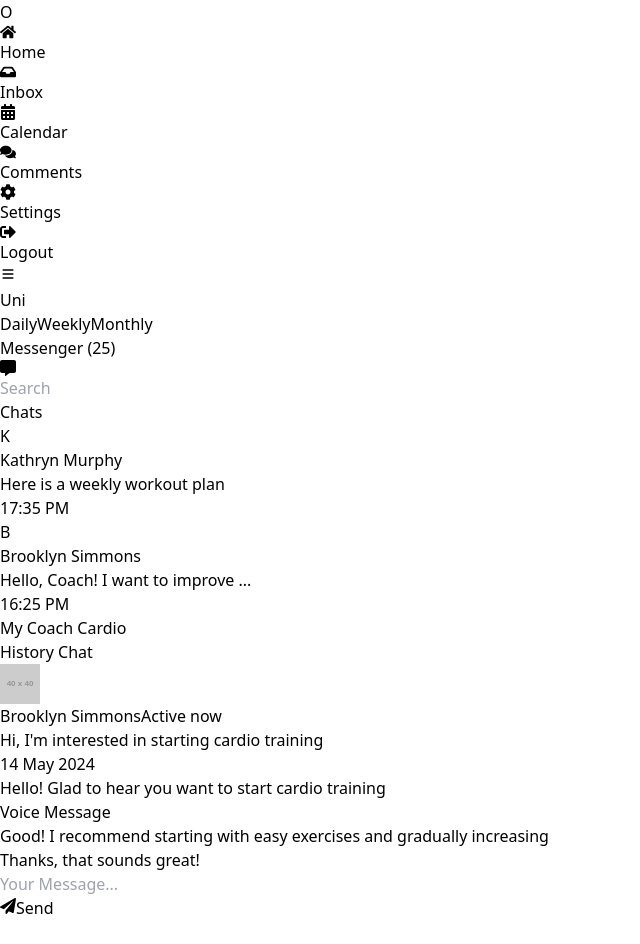
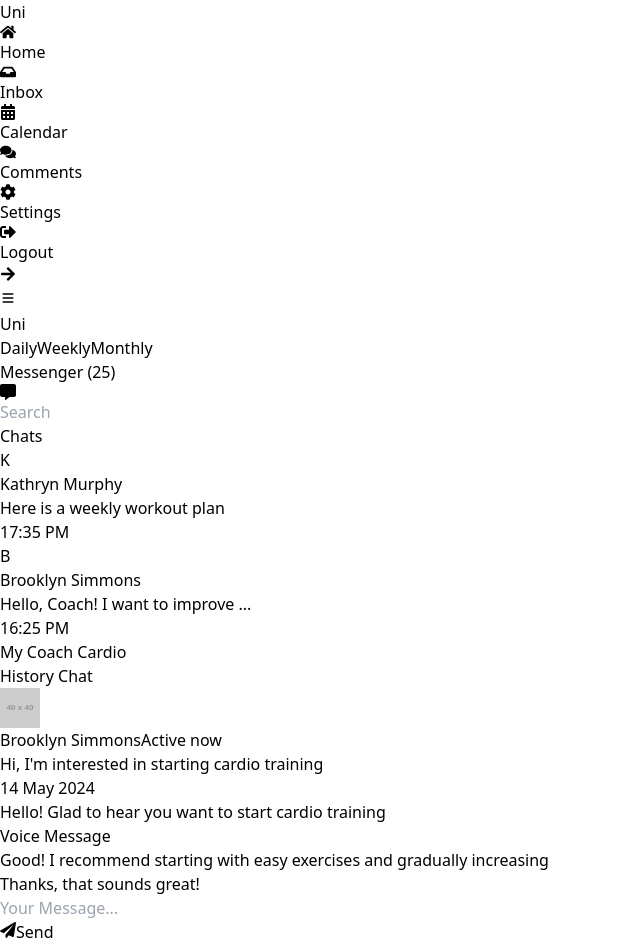
Before and after one commit to catnoirr/mychat, a Next.js app: page / in a window 1280 px wide. Shown: the whole page, without its empty margins (0-640 px from the left). Before the commit the page ends 920 px from the top, so only its background shows below. Built offline with nearby package versions, Linux system fonts and the light colour scheme.

Commit message:
sidebar all done

```diff
--- a/src/app/components/Sidebar.jsx
+++ b/src/app/components/Sidebar.jsx
@@ -1,8 +1,14 @@
 "use client";
 import { useState } from "react";
-import { FaHome, FaInbox, FaCalendarAlt, FaComments, FaCog, FaSignOutAlt, FaBars } from "react-icons/fa";
+import { FaHome, FaInbox, FaCalendarAlt, FaComments, FaCog, FaSignOutAlt, FaArrowRight } from "react-icons/fa";
 
 const Sidebar = ({ isOpen, toggleSidebar }) => {
+  const [isExpanded, setIsExpanded] = useState(false); // State for expanded view
+
+  const handleExpandToggle = () => {
+    setIsExpanded(!isExpanded); // Toggle expanded state
+  };
+
   return (
     <>
       {/* Backdrop for closing the sidebar by clicking outside */}
@@ -15,37 +21,60 @@ const Sidebar = ({ isOpen, toggleSidebar }) => {
 
       {/* Sidebar */}
       <div
-        className={`fixed top-0 left-2  h-full w-28 bg-black  rounded-full border-gray-800 flex flex-col items-center py-4 space-y-8 shadow-md transform transition-transform duration-300 z-50 ${
+        className={`fixed top-0 -left-1 rounded-r-3xl h-full w-28 transition-all duration-300 bg-black border-gray-800 flex flex-col items-center py-4 space-y-8 shadow-md z-50 ${
           isOpen ? "translate-x-0" : "-translate-x-full"
-        }`}
+        } ${isExpanded ? " w-52" : " w-28"}`} // Sidebar stays at same width but changes padding on expand
       >
         {/* Logo at the top */}
-        <div className="w-10 h-10 rounded-full bg-white flex items-center justify-center">
-          <span className="text-black font-bold text-xl">O</span> {/* Replace with your logo */}
+        <div className="w-16 h-16 rounded-full bg-white flex items-center justify-center border-4">
+          <span className="text-black  text-xl font-thin">Uni</span> {/* Replace with your logo */}
         </div>
 
         {/* Sidebar icons */}
-        <nav className="flex flex-col space-y-4">
-          <SidebarIcon icon={<FaHome className="h-6 w-6" />} label="Home" />
-          <SidebarIcon icon={<FaInbox className="h-6 w-6" />} label="Inbox" />
-          <SidebarIcon icon={<FaCalendarAlt className="h-6 w-6" />} label="Calendar" />
-          <SidebarIcon icon={<FaComments className="h-6 w-6" />} label="Comments" />
-          <SidebarIcon icon={<FaCog className="h-6 w-6" />} label="Settings" />
+        <nav
+          className={`flex flex-col space-y-4 mt-4 ${
+            isExpanded ? "items-start" : "items-center" // Align left when expanded, center when collapsed
+          }`}
+        >
+          <SidebarIcon icon={<FaHome className="h-6 w-6" />} label="Home" isExpanded={isExpanded} />
+          <SidebarIcon icon={<FaInbox className="h-6 w-6" />} label="Inbox" isExpanded={isExpanded} />
+          <SidebarIcon icon={<FaCalendarAlt className="h-6 w-6" />} label="Calendar" isExpanded={isExpanded} />
+          <SidebarIcon icon={<FaComments className="h-6 w-6" />} label="Comments" isExpanded={isExpanded} />
+          <SidebarIcon icon={<FaCog className="h-6 w-6" />} label="Settings" isExpanded={isExpanded} />
         </nav>
 
         {/* Logout icon at the bottom */}
         <div className="mt-auto">
-          <SidebarIcon icon={<FaSignOutAlt className="h-6 w-6" />} label="Logout" />
+          <SidebarIcon icon={<FaSignOutAlt className="h-6 w-6" />} label="Logout" isExpanded={isExpanded} />
         </div>
+
+        {/* Expand button for small screens */}
+        <button
+          onClick={handleExpandToggle}
+          className="absolute top-14 -right-3 p-2 bg-white rounded-full text-black hover:bg-gray-200 transform -translate-y-1/2 md:hidden"
+        >
+          <FaArrowRight
+            className={`transform ${isExpanded ? "rotate-180" : "rotate-0"} transition-transform`}
+          />
+        </button>
       </div>
     </>
   );
 };
 
-const SidebarIcon = ({ icon, label }) => (
-  <div className="relative group w-10 h-10 flex items-center justify-center bg-white rounded-full transition-colors cursor-pointer hover:border-2 hover:bg-black hover:text-white hover:shadow-md">
+const SidebarIcon = ({ icon, label, isExpanded }) => (
+<div
+    className={`relative group  w-10 h-10 flex items-center justify-center bg-white rounded-full transition-colors cursor-pointer hover:border-2 hover:bg-black hover:text-white hover:shadow-md ${
+      isExpanded ? "right-16" : "" // Shift icon to the right when expanded
+    }`}
+  >
     {icon}
-    <span className="absolute left-12 opacity-0 group-hover:opacity-100 text-black border-2 p-6 text-xs rounded-full px-3 py-1 bg-white transition-opacity duration-200">
+    {/* Show label only when expanded */}
+    <span
+      className={`absolute left-12 opacity-0 group-hover:opacity-100 text-white md:border-2 p-6 md:text-xs text-lg md:rounded-full px-3 py-1  md:bg-black transition-opacity duration-200 ${
+        isExpanded ? "opacity-100" : "opacity-0"
+      }`}
+    >
       {label}
     </span>
   </div>
```
